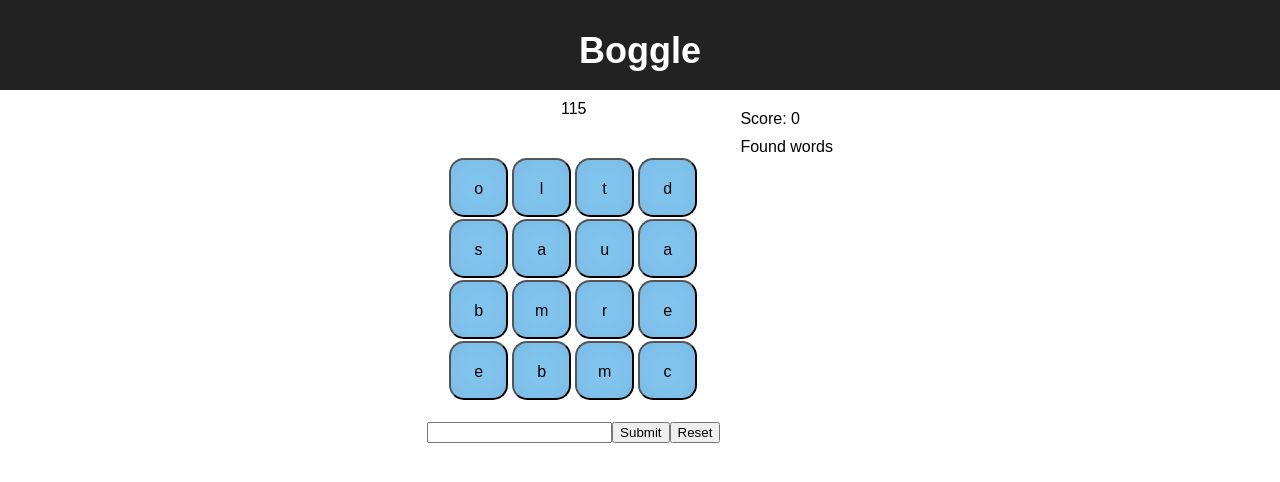
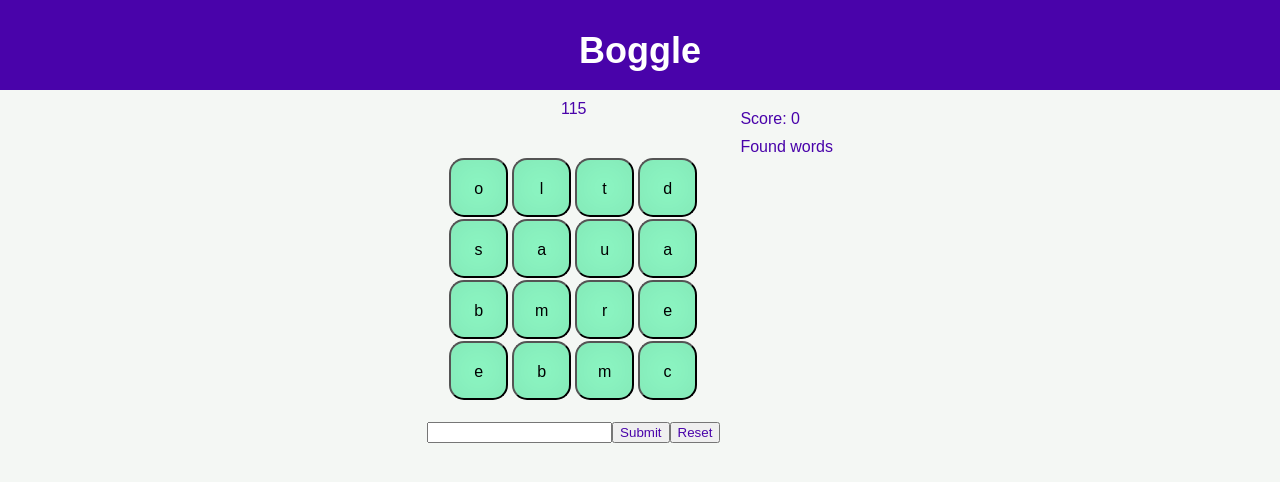
Before and after one commit to meagonqz/boggle, a React (Create React App) app in the folder app/: page / in a window 1280 px wide. Shown: the top 482 px of the page. Built offline with nearby package versions, Linux system fonts and the light colour scheme.

Commit message:
Crazy colors

```diff
--- a/app/public/index.html
+++ b/app/public/index.html
@@ -10,6 +10,7 @@
     -->
     <link rel="manifest" href="%PUBLIC_URL%/manifest.json">
     <link rel="shortcut icon" href="%PUBLIC_URL%/favicon.ico">
+    <style>body { background: #f4f7f4; }</style>
     <!--
       Notice the use of %PUBLIC_URL% in the tags above.
       It will be replaced with the URL of the `public` folder during the build.
--- a/app/src/App.css
+++ b/app/src/App.css
@@ -1,9 +1,10 @@
 .App {
   text-align: center;
+  color: #4903aa;
 }
 
 .App__Header {
-  background-color: #222;
+  background-color: #4903aa;
   height: 50px;
   padding: 20px;
   color: white;
--- a/app/src/Board.css
+++ b/app/src/Board.css
@@ -4,3 +4,7 @@
 }
 .Board__LetterColumn {
 }
+
+input {
+  color: #4903aa;
+}
--- a/app/src/Board.jsx
+++ b/app/src/Board.jsx
@@ -91,13 +91,18 @@
         <div className="Board__LetterColumn" key={`${colIndex}`}>
           <br />
           {col.map((elem, rowIndex) => {
+            const selected = _find(this.state.selected, {
+              col: colIndex,
+              row: rowIndex
+            });
             const disable =
               _find(this.state.disabled, { col: colIndex, row: rowIndex }) ||
-              _find(this.state.selected, { col: colIndex, row: rowIndex });
+              selected;
             const addLetter = this.addLetter.bind(this, colIndex, rowIndex);
             return (
               <Letter
                 disabled={disable}
+                selected={selected}
                 key={`${colIndex}-${rowIndex}-${elem}`}
                 addLetter={addLetter}
                 elem={elem}
@@ -122,7 +127,7 @@
           {this.renderBoard()}
           <form onSubmit={this.submitWord}>
             <input value={this.state.selectedLetters.join("")} />
-            <button type="submit">Submit</button>
+            <input type="submit" />
             <input type="reset" onClick={this.resetSelected} />
           </form>
         </div>
--- a/app/src/FoundWordList.jsx
+++ b/app/src/FoundWordList.jsx
@@ -4,9 +4,7 @@
 export const FoundWordList = props => {
   return (
     <div className="FoundWordList">
-      <div className="FoundWordList__Score">
-        Score: {props.totalScore}
-      </div>
+      <div className="FoundWordList__Score">Score: {props.totalScore}</div>
       Found words
       {props.foundWords.map(elem => (
         <div key={elem}>
--- a/app/src/Letter.css
+++ b/app/src/Letter.css
@@ -7,10 +7,15 @@
   width: 15px;
   box-shadow: inset 0px 0px 40px 5px rgba(0,0,0,0.10);
   border-radius: 15px;
-  background:lightskyblue;
+  background: #91ffca;
   padding: 20px;
 }
 
 .Letter:disabled {
-  background: white;
+  background: #ede7f6;
 }
+
+.Letter--selected {
+  background:  #4903aa !important;
+  color: white;
+}
--- a/app/src/Letter.jsx
+++ b/app/src/Letter.jsx
@@ -2,10 +2,11 @@
 import "./Letter.css";
 
 export const Letter = props => {
-  const { elem, disabled, addLetter } = props;
+  const { elem, disabled, addLetter, selected } = props;
   const letterStyle = disabled ? true : null;
+  const className = selected ? "Letter Letter--selected" : "Letter";
   return (
-    <button className="Letter" disabled={letterStyle} onClick={addLetter}>
+    <button className={className} disabled={letterStyle} onClick={addLetter}>
       {elem}
     </button>
   );
```
